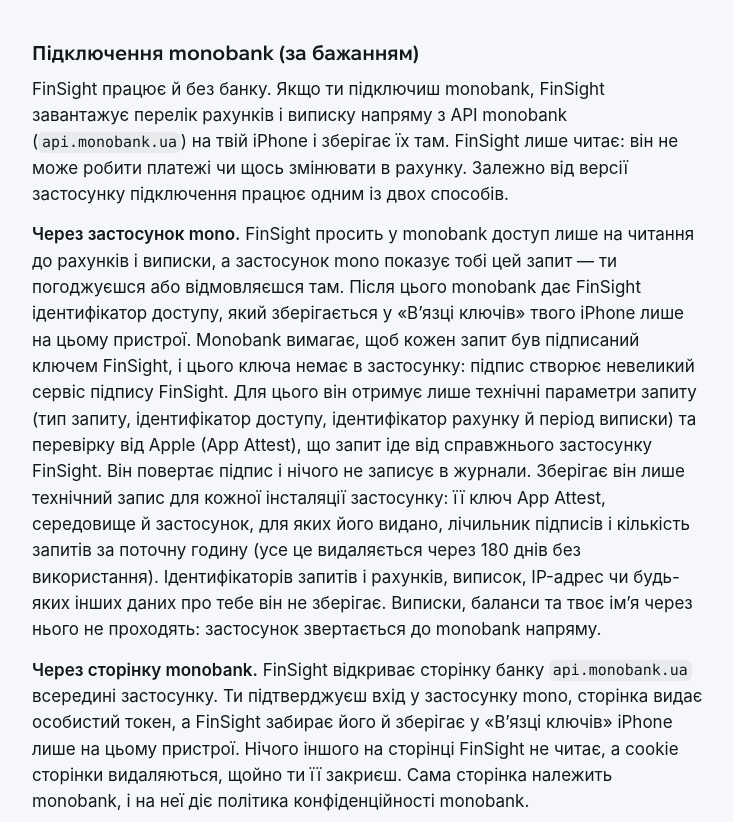
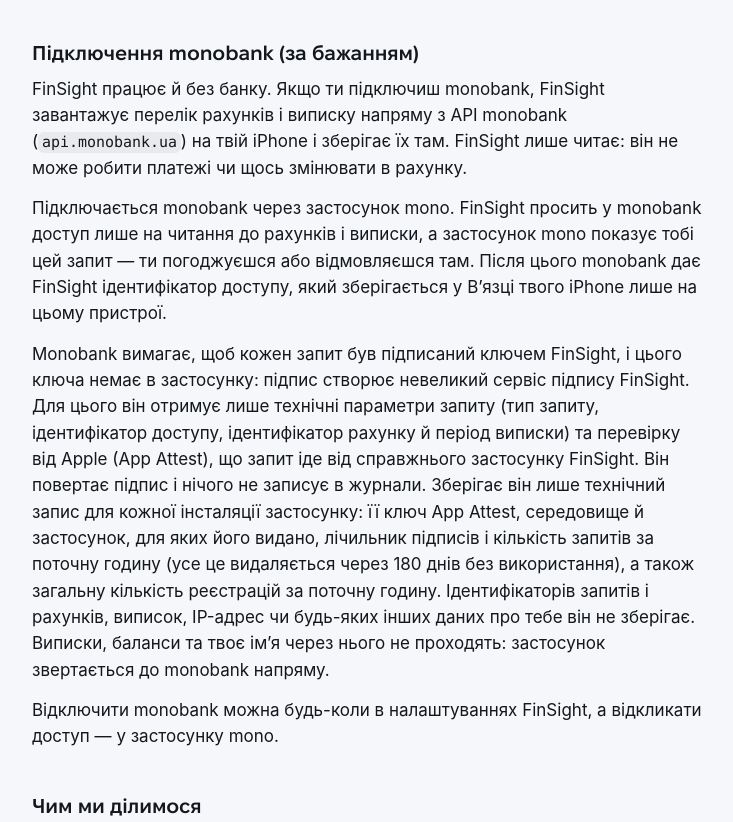
Before and after one commit to OGPhantom/finsight-site, a plain HTML site: page uk/privacy.html in a window 1280 px wide. Shown: the part 1285-2107 px from the top of the page, without its empty margins (272-1005 px from the left). Drawn offline with Linux system fonts and the light colour scheme.

Commit message:
Describe only the mono app consent for connecting monobank
The owner decided on 15 Nov 2026 that monobank connects only through the
provider flow, so both policies drop the bank's web page inside the app and
the personal token. The signing service's facts stay word for word, with the
one thing "All it stores" left out: the service-wide count of registrations
in the current hour (Server/MonobankSigner/README.md, the wording the bank
was given). The Ukrainian policy calls the Keychain «В’язка», as Apple does.

Co-Authored-By: Claude Opus 5.5 <noreply@anthropic.com>

```diff
--- a/uk/privacy.html
+++ b/uk/privacy.html
@@ -91,13 +91,13 @@ iPhone (iCloud чи комп’ютер) — під твоїм контроле
 <p>FinSight працює й без банку. Якщо ти підключиш monobank, FinSight
 завантажує перелік рахунків і виписку напряму з API monobank
 (<code>api.monobank.ua</code>) на твій iPhone і зберігає їх там. FinSight
-  лише читає: він не може робити платежі чи щось змінювати в рахунку. Залежно
-  від версії застосунку підключення працює одним із двох способів.</p>
-  <p><strong>Через застосунок mono.</strong> FinSight просить у monobank доступ
-  лише на читання до рахунків і виписки, а застосунок mono показує тобі цей
-  запит — ти погоджуєшся або відмовляєшся там. Після цього monobank дає
-  FinSight ідентифікатор доступу, який зберігається у «В’язці ключів» твого
-  iPhone лише на цьому пристрої. Monobank вимагає, щоб кожен запит був
+лише читає: він не може робити платежі чи щось змінювати в рахунку.</p>
+<p>Підключається monobank через застосунок mono. FinSight просить у monobank
+доступ лише на читання до рахунків і виписки, а застосунок mono показує тобі
+цей запит — ти погоджуєшся або відмовляєшся там. Після цього monobank дає
+FinSight ідентифікатор доступу, який зберігається у В’язці твого iPhone
+лише на цьому пристрої.</p>
+<p>Monobank вимагає, щоб кожен запит був
 підписаний ключем FinSight, і цього ключа немає в застосунку: підпис створює
 невеликий сервіс підпису FinSight. Для цього він отримує лише технічні
 параметри запиту (тип запиту, ідентифікатор доступу, ідентифікатор рахунку й
@@ -106,17 +106,11 @@ iPhone (iCloud чи комп’ютер) — під твоїм контроле
 журнали. Зберігає він лише технічний запис для кожної інсталяції
 застосунку: її ключ App Attest, середовище й застосунок, для яких його
 видано, лічильник підписів і кількість запитів за поточну годину (усе це
-  видаляється через 180 днів без використання). Ідентифікаторів запитів і
+видаляється через 180 днів без використання), а також загальну кількість
+реєстрацій за поточну годину. Ідентифікаторів запитів і
 рахунків, виписок, IP-адрес чи будь-яких інших даних про тебе він не
 зберігає. Виписки, баланси та твоє ім’я через нього не проходять: застосунок
 звертається до monobank напряму.</p>
-  <p><strong>Через сторінку monobank.</strong> FinSight відкриває сторінку банку
-  <code>api.monobank.ua</code> всередині застосунку. Ти підтверджуєш вхід у
-  застосунку mono, сторінка видає особистий токен, а FinSight забирає його й
-  зберігає у «В’язці ключів» iPhone лише на цьому пристрої. Нічого іншого на
-  сторінці FinSight не читає, а cookie сторінки видаляються, щойно ти її
-  закриєш. Сама сторінка належить monobank, і на неї діє політика
-  конфіденційності monobank.</p>
 <p>Відключити monobank можна будь-коли в налаштуваннях FinSight, а відкликати
 доступ — у застосунку mono.</p>
 
@@ -127,7 +121,7 @@ iPhone (iCloud чи комп’ютер) — під твоїм контроле
 <h2 id="deleting">Видалення даних</h2>
 <p>Будь-яку трансакцію можна змінити чи видалити. Налаштування → «Скинути
 дані» стирає всі дані FinSight разом із доступом до monobank. Видалення
-застосунку прибирає його дані з iPhone; запис у «В’язці ключів» може
+застосунку прибирає його дані з iPhone; запис у В’язці може
 залишитися до стирання iPhone, тож щоб прибрати і його, спершу скинь дані
 або відключи monobank.</p>
 
```
Also changed, not shown: privacy.html (+6 -12 lines). Lines whose indentation alone changed are shown as unchanged.
